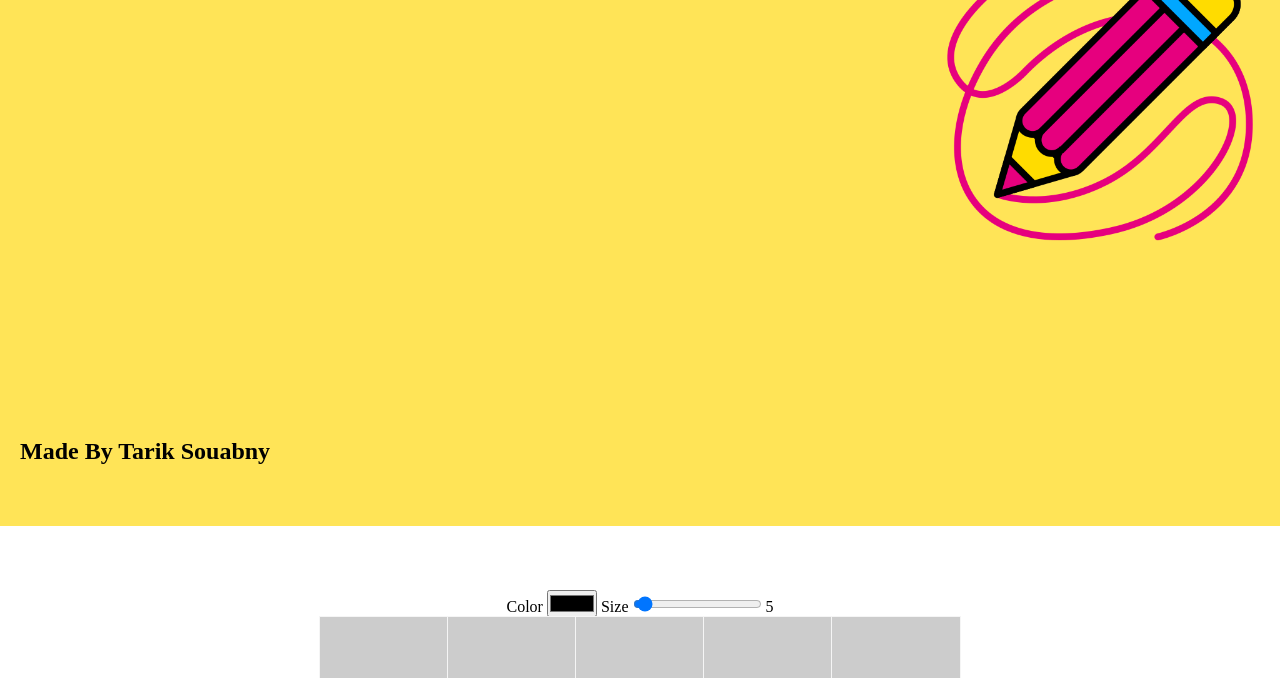
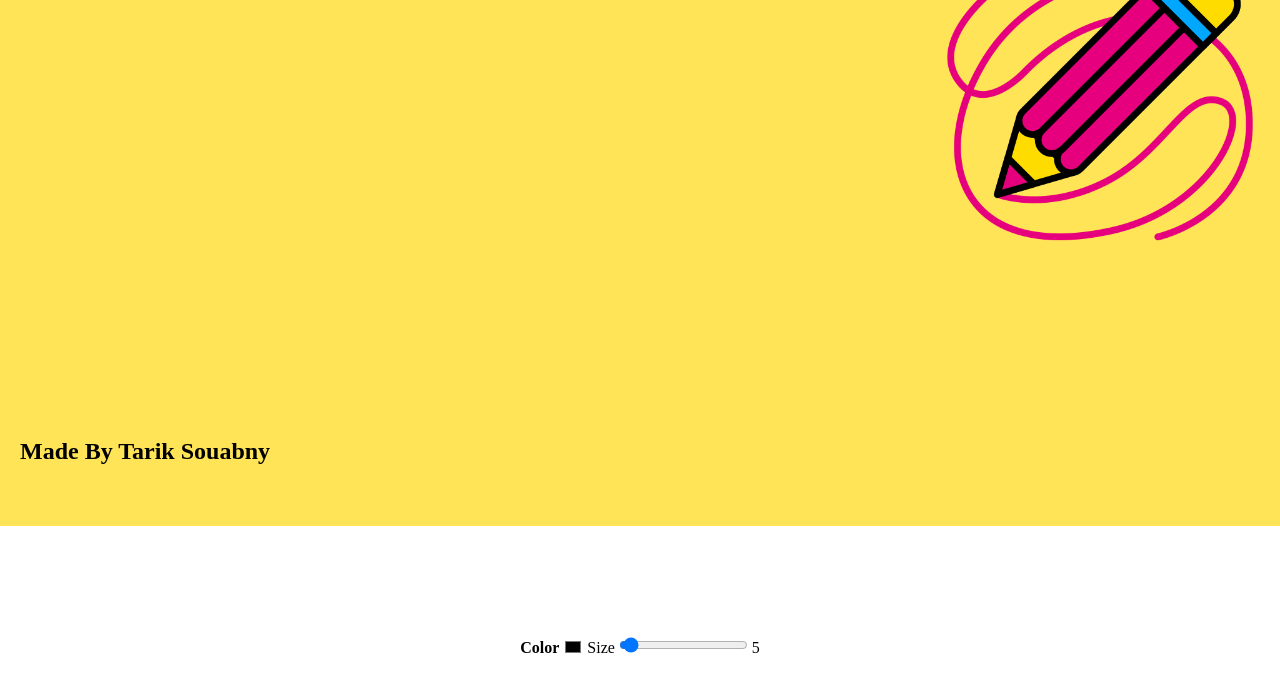
Before and after one commit to tariksouabny/etch-a-sketch, a website built with Parcel: page index.html in a window 1280 px wide. Shown: the part 274-952 px from the top of the page. Built offline with nearby package versions, Linux system fonts and the light colour scheme.

Commit message:
Start style for color picker

```diff
--- a/styles.css
+++ b/styles.css
@@ -37,8 +37,8 @@ header {
 }
 .header-main {
   display: flex;
-  min-height: calc(79vh - var(--icon-size));
-  max-height: calc(79vh - var(--icon-size));
+  min-height: calc(100vh - var(--icon-size));
+  max-height: calc(100vh - var(--icon-size));
   justify-content: space-between;
 }
 .header-main > * {
@@ -72,10 +72,23 @@ header {
   display: flex;
   flex-direction: column;
   align-items: center;
+  justify-content: space-evenly;
 }
 
 .main-section {
   margin: 5vw auto;
+}
+
+label[for="color-picker"] {
+  font-weight: bold;
+}
+
+#color-picker {
+  outline: none;
+  background: none;
+  border: none;
+  height: 20px;
+  width: 20px;
 }
 .etch-a-sketch {
   min-height: 80vh;
```
